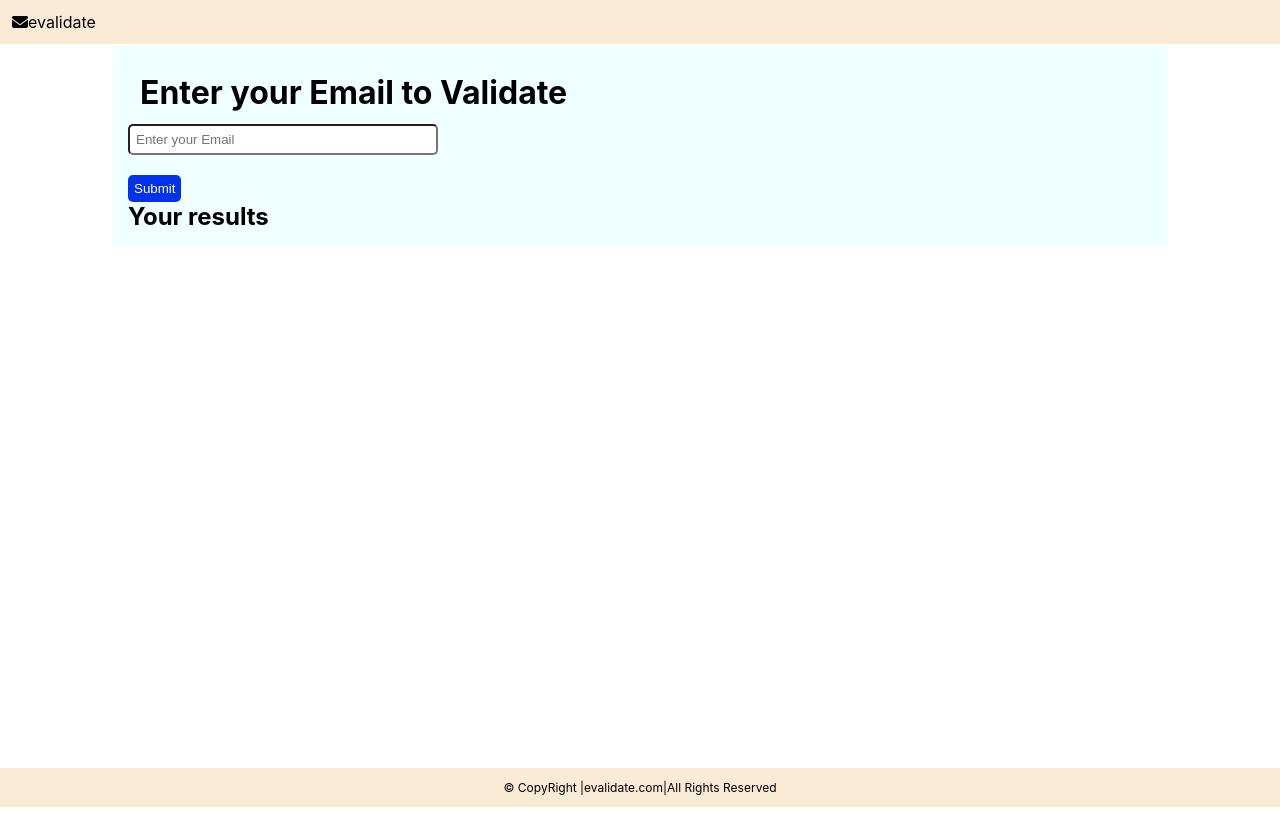
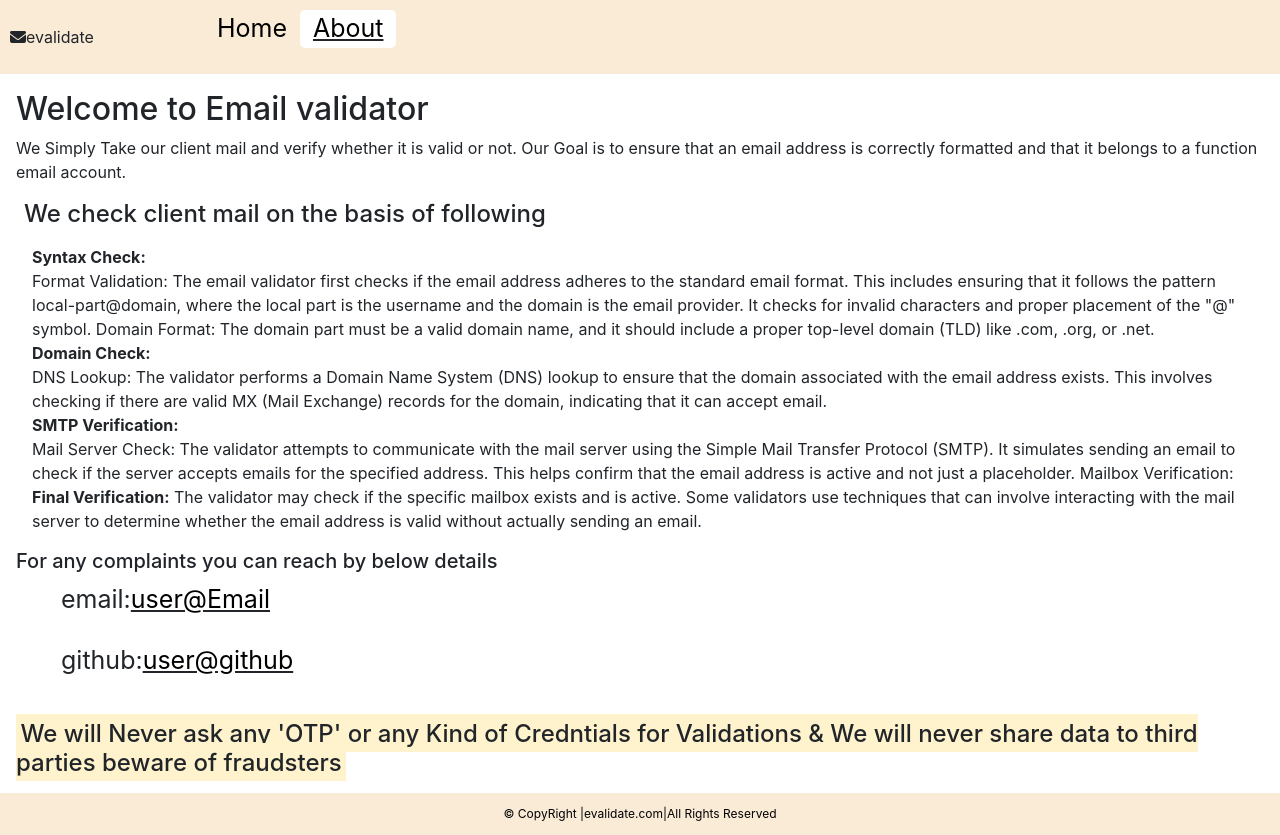
Before and after one commit to Khursheed-Abbas-Mirza/EmailValidator, a React (Create React App) app: page /#/about in a window 1280 px wide. Before the commit the page ends 807 px from the top, so only its background shows below. Built offline with nearby package versions, Linux system fonts and the light colour scheme.

Commit message:
for navbar and response change

```diff
--- a/package.json
+++ b/package.json
@@ -1,4 +1,5 @@
 {
+  "homepage": "https://Khursheed-Abbas-Mirza.github.io/EmailValidator",
   "name": "emailvalidator",
   "version": "0.1.0",
   "private": true,
@@ -8,11 +9,14 @@
     "@testing-library/user-event": "^13.5.0",
     "react": "^18.3.1",
     "react-dom": "^18.3.1",
+    "react-router-dom": "^6.26.1",
     "react-scripts": "5.0.1",
     "web-vitals": "^2.1.4"
   },
   "scripts": {
     "start": "react-scripts start",
+    "predeploy": "npm run build",
+    "deploy": "gh-pages -d build",
     "build": "react-scripts build",
     "test": "react-scripts test",
     "eject": "react-scripts eject"
--- a/public/index.html
+++ b/public/index.html
@@ -25,6 +25,7 @@
       Learn how to configure a non-root public URL by running `npm run build`.
     -->
     <title>Email Validator</title>
+    <link href="https://cdn.jsdelivr.net/npm/bootstrap@5.3.3/dist/css/bootstrap.min.css" rel="stylesheet" integrity="sha384-QWTKZyjpPEjISv5WaRU9OFeRpok6YctnYmDr5pNlyT2bRjXh0JMhjY6hW+ALEwIH" crossorigin="anonymous">
   </head>
   <body>
     <noscript>You need to enable JavaScript to run this app.</noscript>
@@ -41,4 +42,5 @@
     -->
   </body>
   <script src="https://kit.fontawesome.com/c88d2a914e.js" crossorigin="anonymous"></script>
+  <script src="https://cdn.jsdelivr.net/npm/bootstrap@5.3.3/dist/js/bootstrap.bundle.min.js" integrity="sha384-YvpcrYf0tY3lHB60NNkmXc5s9fDVZLESaAA55NDzOxhy9GkcIdslK1eN7N6jIeHz" crossorigin="anonymous"></script>
 </html>
--- a/src/App.css
+++ b/src/App.css
@@ -13,7 +13,7 @@ a{
   align-items: center;
   justify-content: space-between;
   background-color: antiquewhite;
-  padding: 12px;
+  padding: 10px;
 }
 ul{
   display: flex;
@@ -38,14 +38,15 @@ ul>li>a:hover{
   font-size: 12px;
   justify-content: center;
   align-items: center;
+  position: sticky;
 }
-.container{
+.mycontainer{
   background-color: azure;
   max-width: 80vw;
   margin: auto;
   padding: 15px;
 }
-.container h1{
+.mycontainer h1{
   padding: 12px;
 }
 .btn{
@@ -58,14 +59,14 @@ ul>li>a:hover{
 }
 form input{
   padding: 6px;
-  width: 23vw;
+  width: 33vw;
   border-radius: 5px;
 }
 @media only screen and (max-width: 600px) {
   body{
     background-color: lightblue;
   }
-  .container{
+  .mycontainer{
     font-size: 12px;
 
   }
@@ -74,3 +75,12 @@ form input{
   }
 
 }
+.mydetails{
+  list-style: square;
+  display: block;
+}
+.active{
+  background-color: white;
+  text-decoration: underline;
+  border-radius: 5px;
+}
--- a/src/App.js
+++ b/src/App.js
@@ -2,13 +2,21 @@ import Navbar from './components/Navbar';
 import './App.css';
 import Main from './components/Main';
 import Footer from './components/Footer';
-
+import About from './components/About';
+import { HashRouter,Routes, Route } from 'react-router-dom';
 function App() {
   return (
     <>
+   <HashRouter>
    <Navbar />
-   <Main/>
+    <Routes>
+      <Route exact path="/" element={<Main/>}/>
+    </Routes>
+    <Routes>
+      <Route exact path="/about" element={<About/>}/>
+    </Routes>
    <Footer/>
+   </HashRouter>
     </>
   );
 }
--- /dev/null
+++ b/src/components/About.js
@@ -0,0 +1,41 @@
+import React from 'react'
+
+const About = () => {
+  return (
+    <>
+     <div className='mx-3 my-3'>
+        <h2>Welcome to Email validator</h2>
+      <p>We Simply Take our client mail and verify whether it is valid or not.
+        Our Goal is to ensure that an email address is correctly formatted and that it belongs to a function email account.
+      </p>
+      <h4 className='mx-2'> We check client mail on the basis of following</h4>
+      <article className='mx-3 my-3'>
+
+      <b>Syntax Check:</b><br />
+
+Format Validation: The email validator first checks if the email address adheres to the standard email format. This includes ensuring that it follows the pattern local-part@domain, where the local part is the username and the domain is the email provider. It checks for invalid characters and proper placement of the "@" symbol.
+Domain Format: The domain part must be a valid domain name, and it should include a proper top-level domain (TLD) like .com, .org, or .net.
+<br/><b>Domain Check:</b><br/>
+
+DNS Lookup: The validator performs a Domain Name System (DNS) lookup to ensure that the domain associated with the email address exists. This involves checking if there are valid MX (Mail Exchange) records for the domain, indicating that it can accept email.
+<br/><b>SMTP Verification:</b><br />
+
+Mail Server Check: The validator attempts to communicate with the mail server using the Simple Mail Transfer Protocol (SMTP). It simulates sending an email to check if the server accepts emails for the specified address. This helps confirm that the email address is active and not just a placeholder.
+Mailbox Verification:
+
+<br/><b>Final Verification:</b> The validator may check if the specific mailbox exists and is active. Some validators use techniques that can involve interacting with the mail server to determine whether the email address is valid without actually sending an email.
+      </article>
+
+      <h5>For any complaints you can reach by below details</h5>
+      <ul className='mydetails'>
+        <li>email:<u><a href="mailto:khursheedabbasprofession14@gmail.com">user@Email</a></u></li><br/>
+        <li>github:<u><a href="https://github.com/Khursheed-Abbas-Mirza">user@github</a></u></li><br/>
+      </ul>
+      <h4><mark>We will Never ask any 'OTP' or any Kind of Credntials for Validations & We will never share data to third parties beware of fraudsters</mark></h4>
+    </div>
+    </>
+
+  )
+}
+
+export default About
--- a/src/components/Footer.js
+++ b/src/components/Footer.js
@@ -2,7 +2,7 @@ import React from 'react'
 
 const Footer = () => {
   return (
-    <div className='myfooter'>
+    <div className='myfooter '>
       <span>&copy; CopyRight |evalidate.com|All Rights Reserved</span>
     </div>
   )
--- a/src/components/Main.js
+++ b/src/components/Main.js
@@ -13,12 +13,13 @@ const Main = () => {
         const result=await res.json()
 
         setresults(result)
+        console.log(results)
         setloading(false)
     }
     return (
     <>
-            <div className='mymain'>
-                <div className="container">
+            <div className='mymain '>
+                <div className="mycontainer my-5">
                     <h1>Enter your Email to Validate</h1>
                     <form >
                         <input type="text" id="username" name="username" required placeholder='Enter your Email'/>
@@ -30,8 +31,9 @@ const Main = () => {
                               <h2>Your results</h2>
                               {loading &&<Spinner/>}
                           <div>
-                            {Object.entries(results).map((ele)=>{
-                                return <p>{ele[0]} : {ele[1]}</p>
+                            {Object.entries(results).map((ele,index)=>{
+
+                                return <p key={index}>{ele[0]} : {typeof ele[1] === 'boolean'?`${ele[1] && true}`:ele[1]}</p>
                             })}
                           </div>
                         </div>
--- a/src/components/Navbar.js
+++ b/src/components/Navbar.js
@@ -1,11 +1,17 @@
 import React from 'react'
-
+import { useLocation } from 'react-router-dom'
 const Navbar = () => {
+  const location=useLocation()
   return (
     <>
     <header>
-        <nav className='mynav'>
+        <nav className='mynav ' style={{"--bs-breadcrumb-divider": '>'}} aria-label="breadcrumb">
           <div className="logo"><i className="fa-solid fa-envelope"></i><span>evalidate</span></div>
+          <div className='container'> <ul className='mx-5'>
+            <li className={`${location.pathname==="/"?"active":""}`}><a href="#/">Home</a></li>
+            <li className={`${location.pathname==="/about"?"active":""}`}><a href="#/about">About</a></li>
+          </ul>
+          </div>
 
         </nav>
     </header>
```
Also changed, not shown: 1 other file (tests, documents, lock files or other folders).
